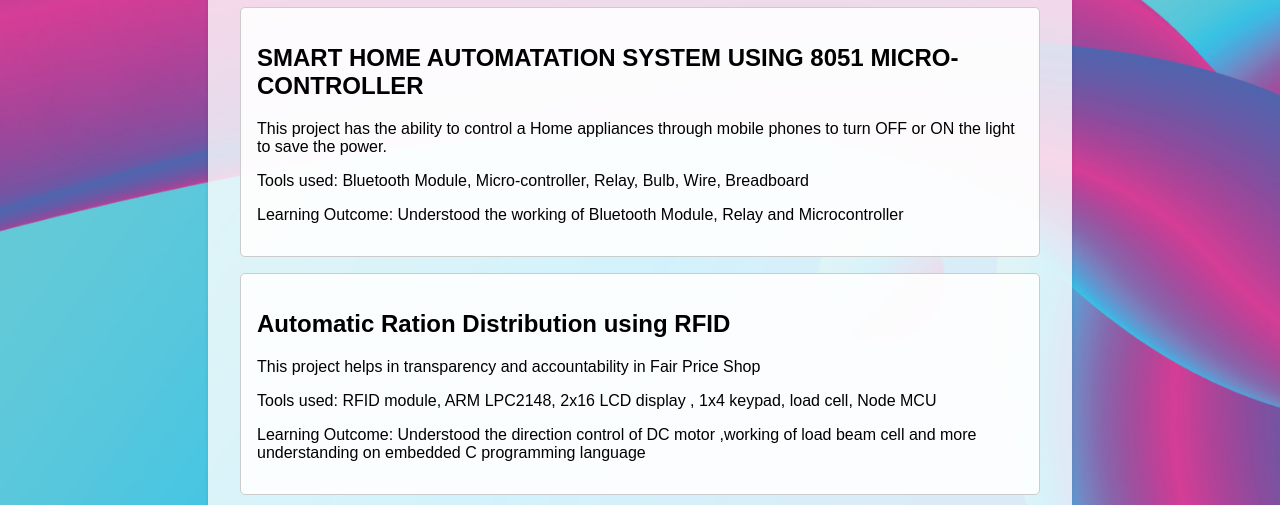
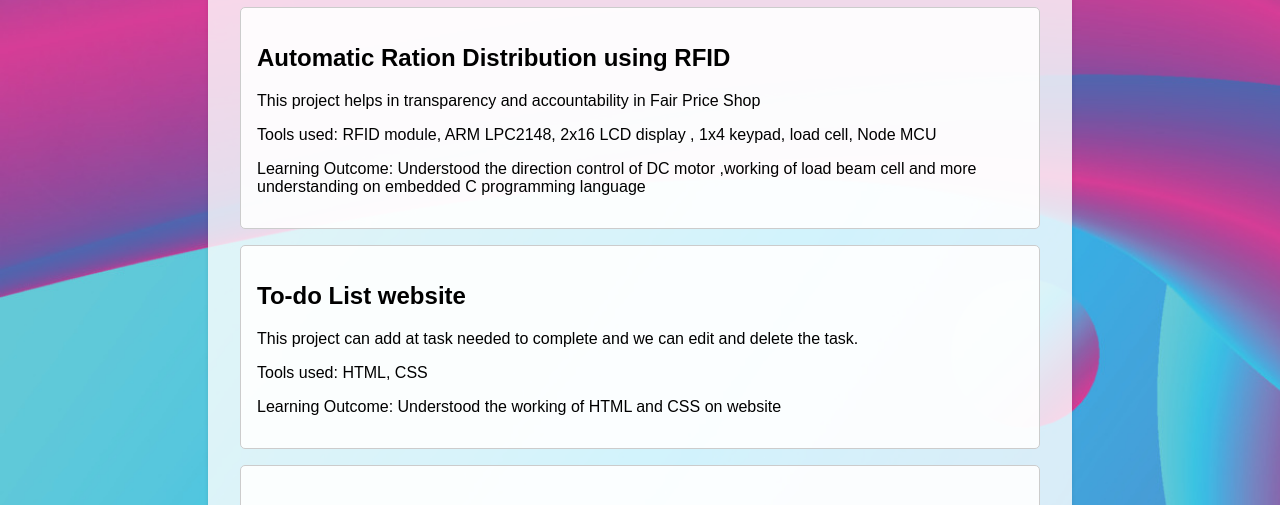
Before and after one commit to AnishShetty7899/My-CV.github.io, a plain HTML site: page projects and internships.html in a window 1280 px wide. Shown: the part 174-679 px from the top of the page. Drawn offline with Linux system fonts and the light colour scheme.

Commit message:
Update projects and internships.html

```diff
--- a/projects and internships.html
+++ b/projects and internships.html
@@ -15,23 +15,6 @@
       <h1>Projects</h1>
       <!-- project 1-->
       <div class="project">
-        <h2>SMART HOME AUTOMATATION SYSTEM USING 8051 MICRO-CONTROLLER</h2>
-        <p>
-          This project has the ability to control a Home appliances through
-          mobile phones to turn OFF or ON the light to save the power.
-        </p>
-        <p>
-          Tools used: Bluetooth Module, Micro-controller, Relay, Bulb, Wire,
-          Breadboard
-        </p>
-        <p>
-          Learning Outcome: Understood the working of Bluetooth Module, Relay
-          and Microcontroller
-        </p>
-      </div>
-
-      <!-- project 2-->
-      <div class="project">
         <h2>Automatic Ration Distribution using RFID</h2>
         <p>
           This project helps in transparency and accountability in Fair Price
@@ -47,6 +30,31 @@
           programming language
         </p>
       </div>
+      <!-- Project 2-->
+      <div class="project">
+        <h2>To-do List website</h2>
+        <p>
+          This project can add at task needed to complete and we can edit and
+          delete the task.
+        </p>
+        <p>Tools used: HTML, CSS</p>
+        <p>
+          Learning Outcome: Understood the working of HTML and CSS on website
+        </p>
+      </div>
+      <!-- Project 3 -->
+      <div class="project">
+        <h2>Bank List website</h2>
+        <p>
+          This project can login to different bank account and transfer amount
+          and take loan and can close account .
+        </p>
+        <p>Tools used: HTML, CSS, JavaScript</p>
+        <p>Learning Outcome: Understood the working of JavaScript on website</p>
+      </div>
+
+      <!-- Internships -->
+
       <h1>Internship</h1>
       <div class="internship">
         <h2>Internship at Company Meltronics Systemtech Pvt Ltd</h2>
```
